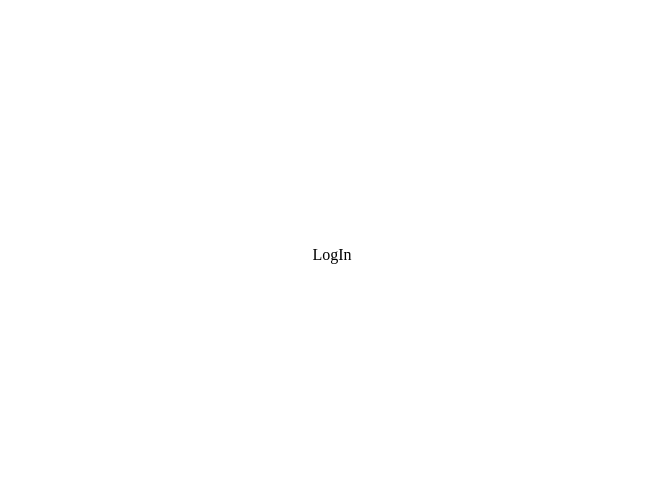
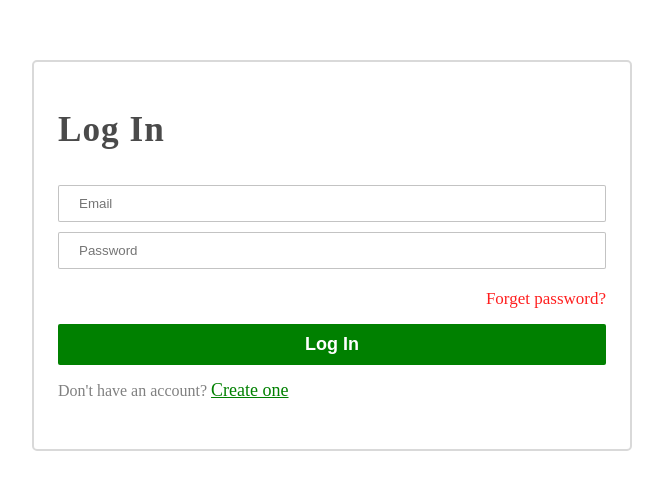
Before and after one commit to sohelrana2002/Authentication, a React (Vite) app in the folder clients/: page / in a window 1280 px wide. Shown: the part 145-634 px from the top of the page, without its empty margins (308-971 px from the left). Built offline with nearby package versions, Linux system fonts and the light colour scheme.

Commit message:
add: password validation

```diff
--- a/clients/src/pages/LogIn/LogIn.jsx
+++ b/clients/src/pages/LogIn/LogIn.jsx
@@ -1,11 +1,34 @@
-import React from 'react'
-
-import './LogIn.css'
+import React from "react";
+import { NavLink} from "react-router-dom";
+import "./LogIn.css";
 
 const LogIn = () => {
   return (
-    <div>LogIn</div>
-  )
-}
+    <div className="signup">
+      <form>
+        <h3 className="title">Log In</h3>
+        <div className="form__content">
+          <input className="user__input" type="text" placeholder="Email" />
+          <input
+            className="user__input"
+            type="password"
+            placeholder="Password"
+          />
+        </div>
 
-export default LogIn
+        <NavLink className="forget">
+          <p>Forget password?</p>
+        </NavLink>
+        <button type="submit" className="btn">
+          Log In
+        </button>
+
+        <p className="text">
+          Don't have an account? <NavLink to="/sign-up">Create one</NavLink>
+        </p>
+      </form>
+    </div>
+  );
+};
+
+export default LogIn;
--- a/clients/src/pages/SignUp/SignUp.css
+++ b/clients/src/pages/SignUp/SignUp.css
@@ -26,6 +26,7 @@
     flex-direction: column;
     gap: 10px;
     width: 100%;
+    margin-bottom: 5px;
 }
 .signup form .form__content .user__input{
     width: 100%;
--- a/clients/src/pages/SignUp/SignUp.jsx
+++ b/clients/src/pages/SignUp/SignUp.jsx
@@ -1,35 +1,76 @@
-import React from "react";
-import { NavLink} from "react-router-dom"
+import React, { useState } from "react";
+import { NavLink} from "react-router-dom";
 
 import "./SignUp.css";
 
 const SignUp = () => {
+  const [userSignUp, setUserSignUp] = useState({
+    email: "",
+    password: "",
+    cPassword: "",
+    wrongPass: false
+  });
+
+  const handleInput = (e) =>{
+    let name = e.target.name;
+    let value = e.target.value;
+    setUserSignUp({
+      ...userSignUp,
+      [name] : value,
+    });
+  }
+  console.log(userSignUp);
+
+  const handleSubmit = (e) =>{
+    e.preventDefault();
+    if(userSignUp.password === userSignUp.cPassword){
+
+    }else{
+      setUserSignUp({
+        ...userSignUp,
+        wrongPass: true,
+      })
+    }
+  }
+
   return (
     <div className="signup">
-      <form>
+      <form onSubmit={handleSubmit}>
         <h3 className="title">Sign UP</h3>
         <div className="form__content">
           <input
             className="user__input"
             type="text"
             placeholder="Email"
+            name="email"
+            value={userSignUp.email}
+            onChange={handleInput}
           />
           <input
             className="user__input"
             type="password"
             placeholder="Password"
+            name="password"
+            value={userSignUp.password}
+            onChange={handleInput}
           />
           <input
             className="user__input"
             type="password"
             placeholder="Confirm password"
+            name="cPassword"
+            value={userSignUp.cPassword}
+            onChange={handleInput}
           />
         </div>
 
-        <NavLink className="forget">
-          <p>Forget password?</p>
-        </NavLink>
-        <button type="submit" className="btn">Submit</button>
+        {
+          userSignUp.wrongPass && <div className="wrongPass">
+          <p>Password is'n same</p>
+          </div>
+        }
+
+        <button type="submit" className="btn">Sign Up</button>
 
         <p className="text">Have an account? <NavLink to='/'>Log In</NavLink></p>
       </form>
```
